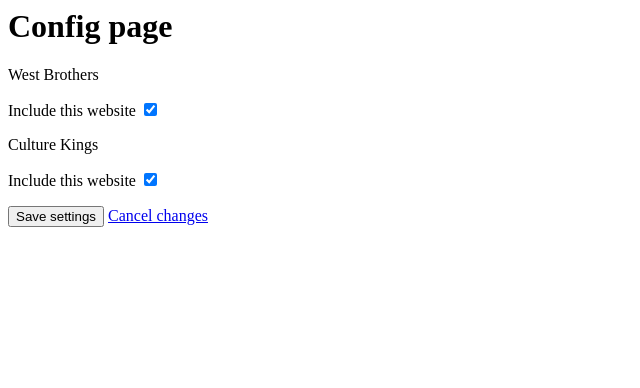
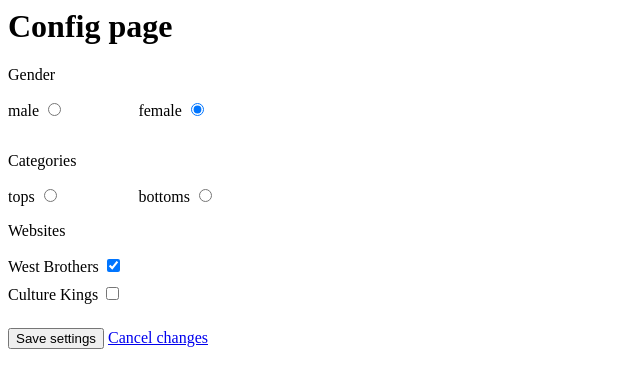
Before and after one commit to DuckDuckCody/Stylelyst, a Flask app: page /config in a window 1280 px wide. Shown: the top 388 px of the page, without its empty margins (0-640 px from the left). Run offline with Flask 2, Linux system fonts and the light colour scheme.

Commit message:
added models

```diff
--- a/app.py
+++ b/app.py
@@ -1,15 +1,16 @@
 ###
-# Todo
+# TODO
 # track current page
 # select category of clothes
-# better way to handle website data, maybe create a class for it
-#   seperate constants like urls to dynamic data like clothes with websites
-#   data strucuture so multiple categories can be cached
-# more websites
+# way of only showing active websites in the websites view
+# save settings to new user_settings model in config route
 ###
 
 from bs4 import BeautifulSoup
 from websites import websites
+from models.user_settings import user_settings
+from models.genders import genders
+from models.categories import categories
 import flask
 import requests
 import time
@@ -24,12 +25,9 @@ def index():
 
 def get_clothes():
     for website in websites:
-        if website.get('active') and time.time() - website.get('time_stamp') > 86400: # 1 days
-            website['clothes'] = scrape_website(website.get('scrape_method'), (website.get('url')))
+        if website.get('id') in user_settings.get('websites') and time.time() - website.get('time_stamp') > 86400: # 1 days
+            website['clothes'] = website.get('scrape_method')(get_clothe_html((website.get('url'))))
             website['time_stamp'] = time.time()
-
-def scrape_website(scrape_method, url):
-    return scrape_method(get_clothe_html(url))
 
 def get_clothe_html(url):
     return BeautifulSoup(requests.get(url + str(current_page)).text, 'lxml')
@@ -40,9 +38,10 @@ def config():
         save_settings(flask.request.form.to_dict())
         return flask.redirect(flask.url_for('index'))
     else:
-        return flask.render_template('config.html', websites = websites)
+        return flask.render_template('config.html', websites = websites, genders = genders, categories = categories, user_settings = user_settings)
 
 def save_settings(settings):
+    print(settings)
     for website in websites:
         if settings.get(str(website.get('id'))) == 'True':
             website['active'] = True
--- /dev/null
+++ b/models/categories.py
@@ -0,0 +1,10 @@
+categories = [
+    {
+        "id": 1,
+        "name": "tops"
+    },
+    {
+        "id": 2,
+        "name": "bottoms"
+    }
+]
--- /dev/null
+++ b/models/genders.py
@@ -0,0 +1,10 @@
+genders =  [
+    {
+        "id": 1,
+        "name": "male",
+    },
+    {
+        "id": 2,
+        "name": "female"
+    }
+]
--- /dev/null
+++ b/models/user_settings.py
@@ -0,0 +1,5 @@
+user_settings = {
+    "websites": [1],
+    "gender": 2,
+    "category": 1
+}
--- a/templates/config.html
+++ b/templates/config.html
@@ -1,13 +1,35 @@
 <html>
     <h1>Config page</h1>
     <form method="POST" action="/config" enctype="multipart/form-data">
-        {% for website in websites %}
-            <p>{{website.name}}</p>
-            <p>
-                Include this website
-                <input name="{{website.id}}" type="checkbox" value="True" {% if website.active %} checked {% endif %} />
-            </p>
-        {% endfor %}
+        <div style="padding-bottom:1rem;">
+        <p>Gender</p>
+            {% for gender in genders %}
+                <div style="display:inline-block;width:10%">
+                    <label for="{{gender.id}}">{{gender.name}}</label>
+                    <input name="{{gender.name}}" type="radio" value="{{gender.id}}"
+                        {% if user_settings.gender == gender.id %} checked {% endif %}
+                    />
+                </div>
+            {% endfor %}
+        </div>
+        <p>Categories</p>
+            {% for category in categories %}
+                <div style="display:inline-block;width:10%">
+                    <label for="{{category.id}}">{{category.name}}</label>
+                    <input name="{{category.name}}" type="radio" value="{{category.id}}" />
+                </div>
+            {% endfor %}
+        </div>
+        <div style="padding-bottom:1rem;">
+            <p>Websites</p>
+            {% for website in websites %}
+            <div style="padding-bottom:0.5rem;">
+                <label for="{{website.id}}">{{website.name}}</label>
+                <input id="{{website.id}}" name="{{website.id}}" type="checkbox" value="True"
+                    {% if website.id in user_settings.websites %} checked {% endif %} />
+            </div>
+            {% endfor %}
+        </div>
         <button type="submit">
             Save settings
         </button>
--- a/templates/index.html
+++ b/templates/index.html
@@ -5,17 +5,16 @@
     </a>
     <div class="product-container">
         {% for website in websites %}
-            {% if website.active %}
             {% for clothe in website.clothes %}
             <div class="product">
                 <p>{{clothe.name}}</p>
                 <p>{{clothe.price}}</p>
+                <p style="font-size:0.75rem;color:grey">{{website.name}}</p>
                 <a href="{{clothe.link}}" target="_blank">
                     <img class="product-image" data-src="{{clothe.img}}">
                 </a>
             </div>
             {% endfor %}
-            {% endif %}
         {% endfor %}
     </div>
 </html>
--- a/websites.py
+++ b/websites.py
@@ -8,7 +8,6 @@ websites = [
         'id': 1,
         'name': 'West Brothers',
         'url': 'https://www.westbrothers.com.au/collections/mens-clothing?page=',
-        'active': True,
         'clothes': [],
         'scrape_method': scrapers.west_brother,
         'time_stamp': 0
@@ -17,9 +16,22 @@ websites = [
         'id': 2,
         'name': 'Culture Kings',
         'url': 'https://www.culturekings.com.au/collections/mens-tops?page=',
-        'active': True,
         'clothes': [],
         'scrape_method': scrapers.culture_kings,
         'time_stamp': 0
     }
 ]
+
+#clothes =  [
+#    {
+#        "gender": 1,
+#        "category": 4,
+#        "items": [
+#            {
+#                "price": 0,
+#                "name": "dwa",
+#                "img": "dwa"
+#            }
+#        ]
+#    }
+#]
```
Also changed, not shown: models/__init__.py (added). Lines whose indentation alone changed are shown as unchanged.
